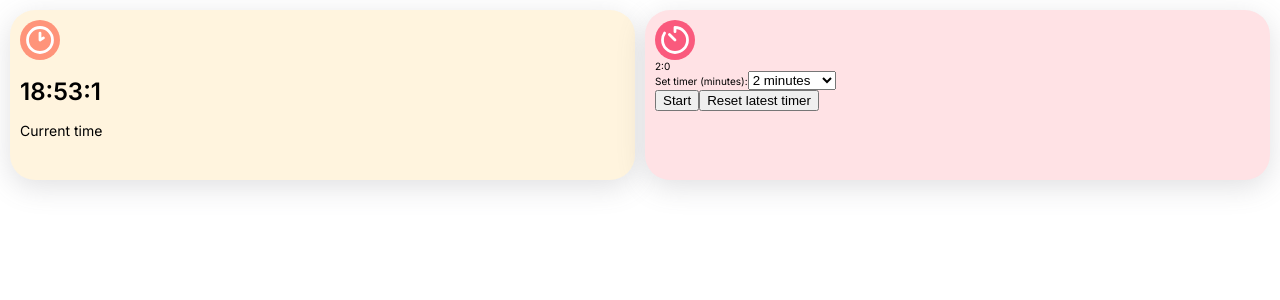
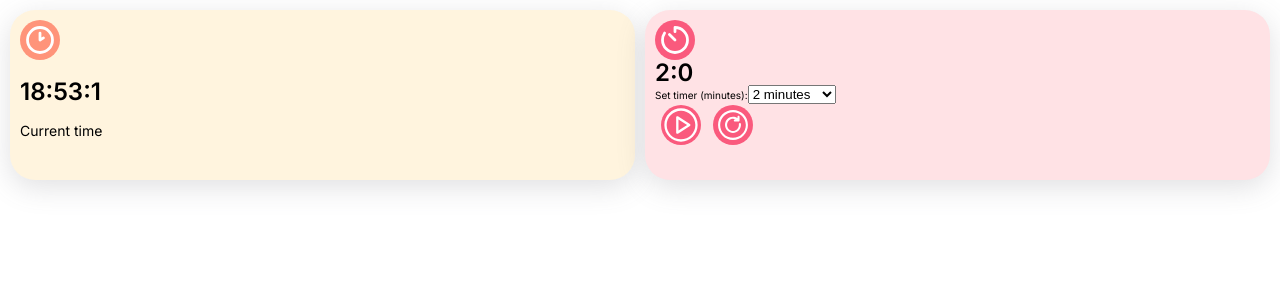
Before and after one commit to tamasgyetvan/CatchMetrics, a React (Vite) app: page / in a window 1280 px wide. Shown: the top 300 px of the page. Built offline with nearby package versions, Linux system fonts and the light colour scheme.

Commit message:
Add svg to buttons

```diff
--- a/src/components/CountDown/CountDown.module.css
+++ b/src/components/CountDown/CountDown.module.css
@@ -10,3 +10,27 @@
 .icon {
   width: 40px;
 }
+
+.pauseButton {
+  background: none;
+  border: none;
+  img {
+    width: 40px;
+  }
+}
+
+.startButton {
+  background: none;
+  border: none;
+  img {
+    width: 40px;
+  }
+}
+
+.restartButton {
+  background: none;
+  border: none;
+  img {
+    width: 40px;
+  }
+}
--- a/src/components/CountDown/CountDown.tsx
+++ b/src/components/CountDown/CountDown.tsx
@@ -42,29 +42,36 @@ export function CountDown() {
       ></CountDownSetter>
       {isRunning ? (
         <button
+          className={styles.pauseButton}
           onClick={() => {
             setIsRunning(false);
             setDisabled(false);
           }}
         >
-          Stop
+          <img
+            src="src/assets/pause-circle-svgrepo-com.svg"
+            alt="Pause"
+            className={styles.icon}
+          />
         </button>
       ) : (
         <button
+          className={styles.startButton}
           onClick={() => {
             setIsRunning(true);
             setDisabled(true);
           }}
         >
-          Start
+          <img src="src/assets/play-button-svgrepo-com.svg" alt="Start" />
         </button>
       )}
       <button
+        className={styles.restartButton}
         onClick={() => {
           setRemainingTime(duration);
         }}
       >
-        Reset latest timer
+        <img src="src/assets/restart-circle-svgrepo-com(1).svg" alt="Restart" />
       </button>
     </div>
   );
--- a/src/components/CountDownTimer/CountDownTimer.tsx
+++ b/src/components/CountDownTimer/CountDownTimer.tsx
@@ -5,7 +5,7 @@ type CountDownTimerProps = {
 };
 export function CountDownTimer({ remainingTime }: CountDownTimerProps) {
   return (
-    <div className={styles.CountDownTimer}>
+    <div className={styles.countDownTimer}>
       {Math.floor(remainingTime / 60)}:{remainingTime % 60}
     </div>
   );
```
Also changed, not shown: src/assets/play-button-svgrepo-com.svg.
